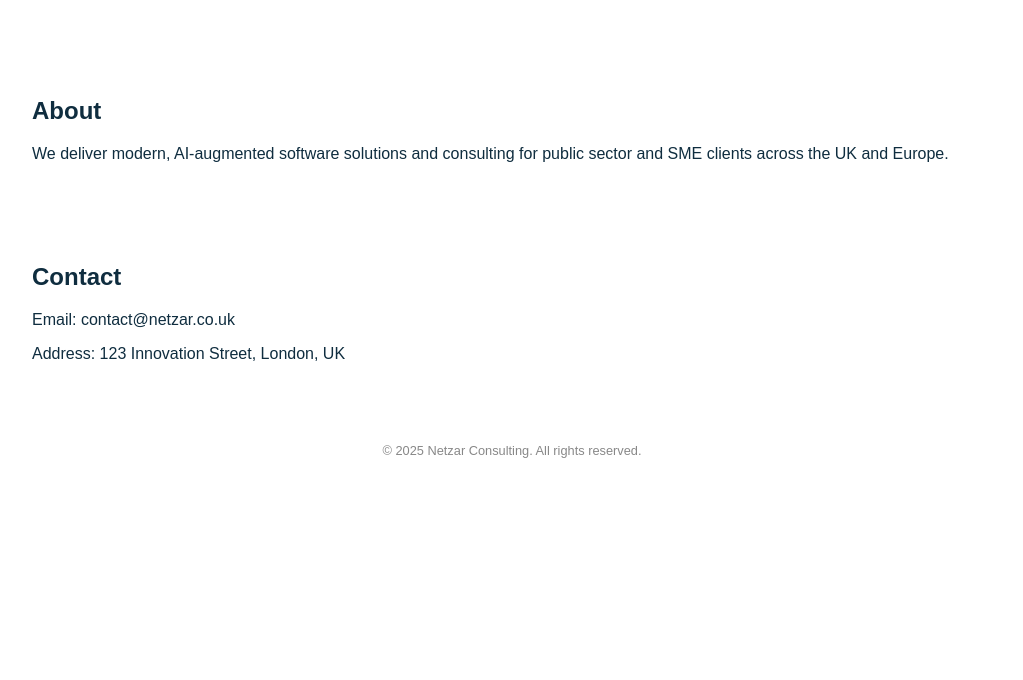
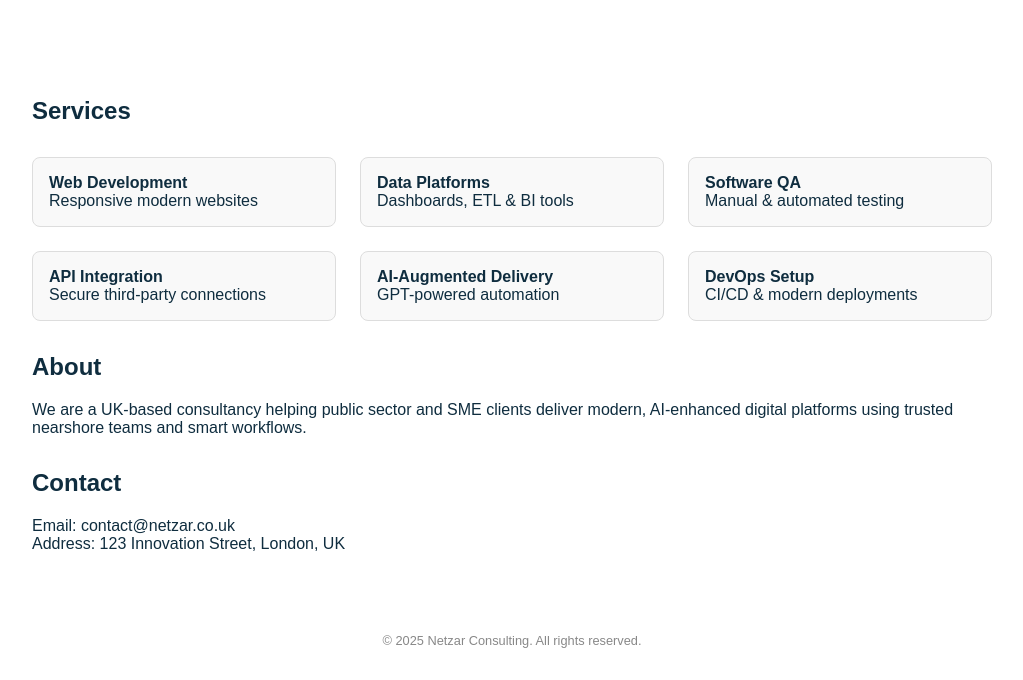
Before and after one commit to MaxZar1980/netzar-site, a plain HTML site: page index.html in a window 1280 px wide. Shown: the part 233-913 px from the top of the page, without its empty margins (128-1151 px from the left). Before the commit the page ends 800 px from the top, so only its background shows below. Drawn offline with Linux system fonts and the light colour scheme.

Commit message:
Add files via upload

```diff
--- a/index.html
+++ b/index.html
@@ -5,7 +5,7 @@
   <meta charset="UTF-8" />
   <meta name="viewport" content="width=device-width, initial-scale=1.0" />
   <title>Netzar Consulting</title>
-  <link rel="icon" href="favicon.ico" type="image/x-icon" />
+  <link rel="icon" href="favicon.ico" />
   <style>
     body {
       font-family: Arial, sans-serif;
@@ -27,11 +27,29 @@
       margin: auto;
       padding: 2rem;
     }
+    h1, h2 {
+      color: #0f2d3f;
+    }
     .footer {
       text-align: center;
       font-size: 0.8rem;
       padding: 2rem;
       color: #888;
+    }
+    .grid {
+      display: grid;
+      grid-template-columns: repeat(auto-fit, minmax(240px, 1fr));
+      gap: 1.5rem;
+      margin-top: 2rem;
+    }
+    .card {
+      padding: 1rem;
+      border: 1px solid #ddd;
+      border-radius: 8px;
+      background: #f9f9f9;
+    }
+    .contact, .about {
+      margin-top: 2rem;
     }
   </style>
 </head>
@@ -41,15 +59,30 @@
     <h1>Netzar Consulting</h1>
     <p>Smarter Software. Delivered Lean.</p>
   </header>
+
   <div class="section">
-    <h2>About</h2>
-    <p>We deliver modern, AI-augmented software solutions and consulting for public sector and SME clients across the UK and Europe.</p>
+    <h2>Services</h2>
+    <div class="grid">
+      <div class="card"><strong>Web Development</strong><br>Responsive modern websites</div>
+      <div class="card"><strong>Data Platforms</strong><br>Dashboards, ETL & BI tools</div>
+      <div class="card"><strong>Software QA</strong><br>Manual & automated testing</div>
+      <div class="card"><strong>API Integration</strong><br>Secure third-party connections</div>
+      <div class="card"><strong>AI-Augmented Delivery</strong><br>GPT-powered automation</div>
+      <div class="card"><strong>DevOps Setup</strong><br>CI/CD & modern deployments</div>
+    </div>
+
+    <div class="about">
+      <h2>About</h2>
+      <p>We are a UK-based consultancy helping public sector and SME clients deliver modern, AI-enhanced digital platforms using trusted nearshore teams and smart workflows.</p>
+    </div>
+
+    <div class="contact">
+      <h2>Contact</h2>
+      <p>Email: contact@netzar.co.uk<br>
+      Address: 123 Innovation Street, London, UK</p>
+    </div>
   </div>
-  <div class="section">
-    <h2>Contact</h2>
-    <p>Email: contact@netzar.co.uk</p>
-    <p>Address: 123 Innovation Street, London, UK</p>
-  </div>
+
   <div class="footer">
     &copy; 2025 Netzar Consulting. All rights reserved.
   </div>
```
Also changed, not shown: 1 other file.
